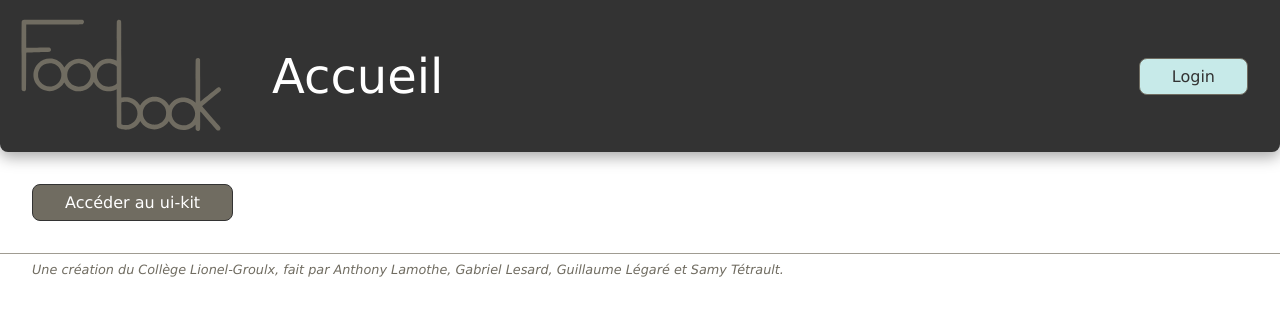
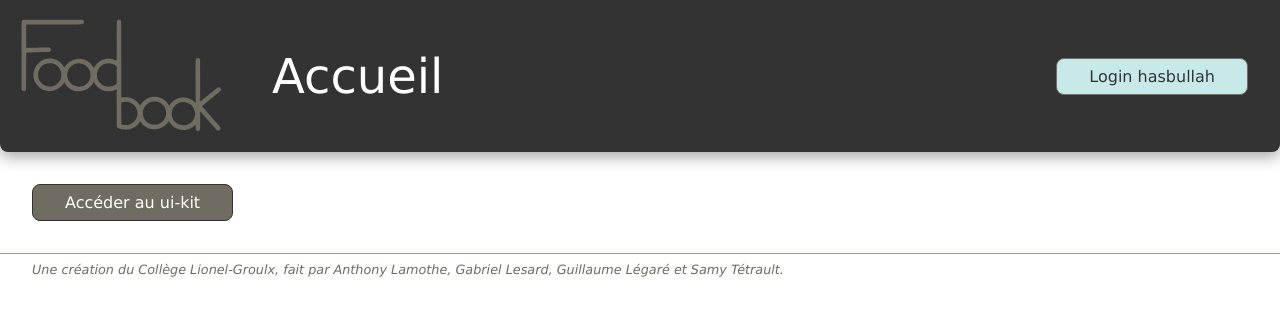
Before and after one commit to Projet-d-integration/foodbook, a PHP site: page / in a window 1280 px wide. Shown: the top 316 px of the page. Run offline with PHP 8.4, Linux system fonts and the light colour scheme.

Commit message:
test hasbullah

```diff
--- a/index.php
+++ b/index.php
@@ -19,7 +19,7 @@
     <div class="header-banner">
         <a href="index.php"><?php echo file_get_contents("utilities/foodbook-logo.svg"); ?></a>
         <div class="banner-title"> Accueil </div>
-        <a href="login.php" class="button button-secondary login-button"> Login </a>
+        <a href="login.php" class="button button-secondary login-button"> Login hasbullah </a>
     </div>
     <div class="wrapper">
         <a href="ui-kit.php" class="button button-primary">Accéder au ui-kit</a>
```
